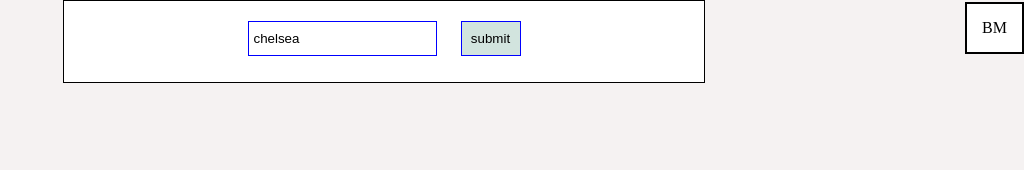
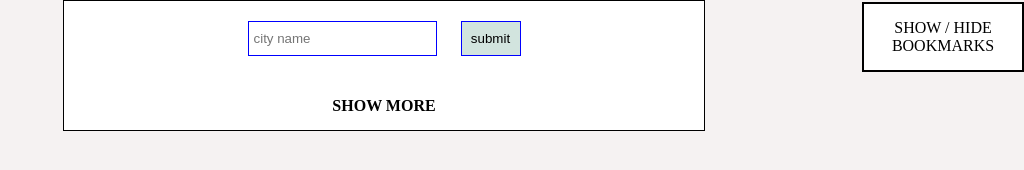
Before and after one commit to SokolAlexander/NestoriaAPI, a website with bundled scripts: page index.html in a window 1280 px wide. Shown: the whole page, without its empty margins (256-1280 px from the left). Built offline with nearby package versions, Linux system fonts and the light colour scheme.

Commit message:
fixes and styles

```diff
--- a/components/abstract/abstract.js
+++ b/components/abstract/abstract.js
@@ -1,5 +1,11 @@
+/**
+ * class for abstract control
+ */
 export class AbstractControl {
-    constructor() {
+  /**
+   * create abstract control
+   */
+  constructor () {
     this._addDiv = this._addElement('div');
   }
 
@@ -9,7 +15,6 @@ export class AbstractControl {
      * @param {string} src
      * @return function(Array of strings, string) => returns htmlEl
      */
-
   _addElement (tagName, src = '') {
     return function (CssClasses = [], innerText = '') {
       let el = document.createElement(tagName);
--- a/components/apiWorker/apiWorker.js
+++ b/components/apiWorker/apiWorker.js
@@ -101,7 +101,6 @@ export class ApiWorker {
      */
   getListings (cityName) {
     let url = this.url + 'place_name=' + cityName;
-
     this.makeRequestScript(url, this._checkResponse, this.onError);
   }
 }
--- a/components/app/app.css
+++ b/components/app/app.css
@@ -22,6 +22,12 @@ body {
     z-index: 1100;
     cursor: pointer;
     background-color: white;
+    width: 10%;
+    text-align: center;
+}
+
+.toggle-bookmarks:hover {
+    background-color: antiquewhite;
 }
 
 .toggle-bookmarks:active {
--- a/components/app/app.js
+++ b/components/app/app.js
@@ -2,9 +2,8 @@ import { Form } from '../form/form.js';
 import { PlacesList } from '../list/places.js';
 import { BookmarksList } from '../list/bookmarks.js';
 import { ApiWorker } from '../apiWorker/apiWorker.js';
+import { AbstractControl } from '../abstract/abstract.js';
 
-import {dataMock} from '../list/data.js';
-import { AbstractControl } from '../abstract/abstract.js';
 /**
  * class representing an app for working with Nestoria API
  */
@@ -18,12 +17,6 @@ export class App extends AbstractControl {
     this.el = htmlEl;
     this.form = new Form(this.el.querySelector('.form'));
     this.list = new PlacesList(this.el.querySelector('.list'));
-        let responseMock = {
-            listings: dataMock,
-            page: 1,
-            total_pages: 1
-        };
-        this.list.setData(responseMock);
     this.bookmarks = new BookmarksList(this.el.querySelector('.bookmarks'));
     this.apiWorker = new ApiWorker(this);
 
@@ -43,16 +36,16 @@ export class App extends AbstractControl {
       this.apiWorker.getNextPage(e.detail.page);
     });
     this.el.addEventListener('bookmarkChange', (e) => {
-      console.log(e.detail, this.bookmarks.data)
+      console.log(e.detail, this.bookmarks.data);
       if (!e.detail.bookmark) {
-          this.bookmarks.removeItem(e.detail)
+        this.bookmarks.removeItem(e.detail);
       } else this.bookmarks.addData(e.detail);
     });
     this.el.addEventListener('click', (e) => {
       if (e.target.classList.contains('toggle-bookmarks')) {
         this.bookmarks.el.classList.toggle('display-bookmarks');
       }
-    })
+    });
   }
 
   /**
--- a/components/list/bookmarks.js
+++ b/components/list/bookmarks.js
@@ -1,7 +1,14 @@
-import {List} from './list.js';
+import { List } from './list.js';
 
+/**
+ * class represents a list of bookmarks
+ */
 export class BookmarksList extends List {
-    constructor(htmlEl) {
+  /**
+     * creates a list for bm
+     * @param {htmlEl} htmlEl
+     */
+  constructor (htmlEl) {
     super(htmlEl);
     this.currentCount = 0;
     this.maxCount = 999;
@@ -9,29 +16,46 @@ export class BookmarksList extends List {
     this._showDummy();
   }
 
-    removeItem() {
-        this.data = this.data.filter( (item) => item.bookmark);
+  /**
+   * removes item from bookmarks
+   * if data is empty, show dummy
+   */
+  removeItem () {
+    this.data = this.data.filter((item) => item.bookmark);
     this._render();
     if (this.data.length < 1) {
       this._createDummy();
-            this._showDummy()
+      this._showDummy();
     };
   }
 
-    addData(data) {
+  /**
+   * adds item to bookmarks
+   * @param {Object} data
+   */
+  addData (data) {
     this._hideDummy();
     super.addData(data);
   }
 
-    _createDummy() {
+  /**
+   * create dummy tto show if data is empty
+   */
+  _createDummy () {
     this.el.append(this._addDiv(['dummy', 'dummy-closed'], 'Nothing saved yet'));
   }
 
-    _showDummy() {
+  /**
+   * show dummy
+   */
+  _showDummy () {
     this.el.querySelector('.dummy').classList.remove('dummy-closed');
   }
 
-    _hideDummy() {
+  /**
+   * hides dummy
+   */
+  _hideDummy () {
     this.el.querySelector('.dummy').classList.add('dummy-closed');
   }
 }
--- a/components/list/list.js
+++ b/components/list/list.js
@@ -1,13 +1,13 @@
-import {AbstractControl} from '../abstract/abstract.js';
-import {Modal} from './modal.js';
+import { AbstractControl } from '../abstract/abstract.js';
+import { Modal } from './modal.js';
 /**
  * class representing a list of places for rent
  */
 export class List extends AbstractControl {
   /**
-     * creates and renders a list inside htmlElement
-     * @param {htmlEl} htmlEl
-     */
+   * creates and renders a list inside htmlElement
+   * @param {htmlEl} htmlEl
+   */
   constructor (htmlEl) {
     super();
     this.el = htmlEl;
@@ -25,28 +25,47 @@ export class List extends AbstractControl {
     this._initEvents();
   }
 
-  _showMore() {
+  /**
+   * dummy
+   */
+  _showMore () {
   }
 
-  _removeBookmark(target) {
+  /**
+   * removes bookmark from bookmarkslist
+   * @param {htmlEl} target
+   */
+  _removeBookmark (target) {
     this._swapButton(target, 'remove-bookmark', 'add-bookmark', 'Add');
     this._changeBookmarks(target);
   }
 
-  _changeBookmarks(target) {
+  /**
+   * dispatches event for adding of removing item in bookmarks
+   * @param {htmlEl} target
+   */
+  _changeBookmarks (target) {
     this.data[target.dataset.index].bookmark = !this.data[target.dataset.index].bookmark;
     let bookmarkChange = new CustomEvent('bookmarkChange',
-        {bubbles: true, detail: this.data[target.dataset.index]});
-        console.log(target.dataset.index);
+      { bubbles: true, detail: this.data[target.dataset.index] });
+    console.log(target.dataset.index);
     this.el.dispatchEvent(bookmarkChange);
   }
 
-  _swapButton(target, toRemove, toAdd, text) {
+  /**
+   * changes button Add to Remove or vice versa
+   * @param {htmlEl} target
+   * @param {string} toRemove
+   * @param {string} toAdd
+   * @param {string} text
+   */
+  _swapButton (target, toRemove, toAdd, text) {
     target.classList.remove(toRemove);
     target.classList.add(toAdd);
     target.dataset.action = toAdd;
     target.innerText = text;
   }
+
   /**
      * delete all html inside el and render a list of data
      */
@@ -92,7 +111,6 @@ export class List extends AbstractControl {
     this.currentCount = i;
   }
 
-
   /**
      * adds eventListeners for opening/closing modal,
      * and for getting more listings
@@ -118,7 +136,11 @@ export class List extends AbstractControl {
     }
   }
 
-  _addToBookmarks(target) {
+  /**
+   * adds item to bookmarks
+   * @param {htmlEl} target
+   */
+  _addToBookmarks (target) {
     this._swapButton(target, 'add-bookmark', 'remove-bookmark', 'Remove');
     this._changeBookmarks(target);
   }
--- a/components/list/modal.js
+++ b/components/list/modal.js
@@ -1,14 +1,19 @@
-import { AbstractControl } from "../abstract/abstract.js";
+import { AbstractControl } from '../abstract/abstract.js';
 
+/**
+ * a class for modal window
+ */
 export class Modal extends AbstractControl {
-    constructor() {
-        super();
+  /**
+   * create modal window
+   */
+  constructor () {
+    super();
 
-        this.modalOverlay = this._addDiv(['modal-overlay', 'modal-closed']);
-        this.modalOverlay.dataset.action = 'hide-modal';
-        this.modalWindow = this._addDiv(['modal', 'modal-closed']);
-    }
-
+    this.modalOverlay = this._addDiv(['modal-overlay', 'modal-closed']);
+    this.modalOverlay.dataset.action = 'hide-modal';
+    this.modalWindow = this._addDiv(['modal', 'modal-closed']);
+  }
 
   /**
      * clear html of modal, fill it with new info,
@@ -64,16 +69,16 @@ export class Modal extends AbstractControl {
     modalInfo.append(titleWrap, bookmarkButton, imgWrap, textWrap);
     modalGuts.append(modalInfo, linkToLister);
 
-    return modalGuts
+    return modalGuts;
   }
 
   /**
    * gets text for item details display
    * @param {Object} item
    */
-  _getDetailedText(item) {
-    let lister_name = item.lister_name === undefined ?
-     'Unknow Lister' : item.lister_name;
+  _getDetailedText (item) {
+    let lister_name = item.lister_name === undefined
+      ? 'Unknow Lister' : item.lister_name;
     return `${lister_name} on ${item.datasource_name}
 
     Property: ${item.property_type}
--- a/components/list/places.js
+++ b/components/list/places.js
@@ -1,11 +1,22 @@
-import {List} from './list.js';
+import { List } from './list.js';
 
+/**
+ * class for list of places
+ */
 export class PlacesList extends List {
-    constructor(htmlEl) {
+  /**
+   * create a list for places
+   * @param {htmlEl} htmlEl
+   */
+  constructor (htmlEl) {
     super(htmlEl);
 
     this.maxCount = 20;
     this.currentCount = 0;
+  }
+
+  _render() {
+    super._render();
     this._appendButton();
   }
 
@@ -43,5 +54,4 @@ export class PlacesList extends List {
     this.maxPages = response.total_pages;
     this._render();
   }
-
 }
--- a/index.html
+++ b/index.html
@@ -12,7 +12,7 @@
     <div class="js-app">
         <div class="form-wrapper">
             <form class="form js-form">
-                <input type="text" value="chelsea" placeholder="city" class="form-text-input js-form-text-input">
+                <input type="text" placeholder="city name" placeholder="city" class="form-text-input js-form-text-input">
                 <input type="submit" value="submit" class="form-submit js-form-submit">
             </form>
         </div>
@@ -23,7 +23,7 @@
 
         </div>
         <div class="toggle-bookmarks">
-            BM
+            SHOW / HIDE BOOKMARKS
         </div>
     </div>
 
```
Lines whose indentation alone changed are shown as unchanged.
